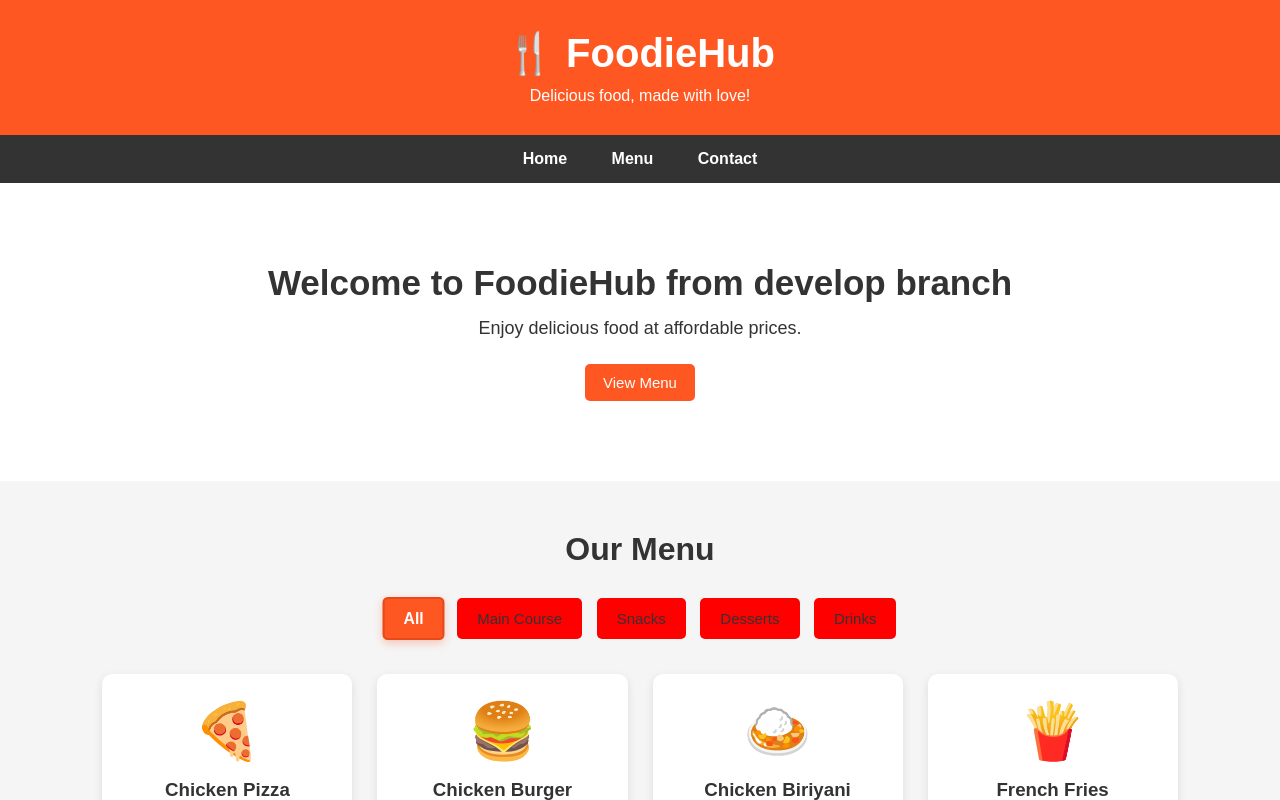
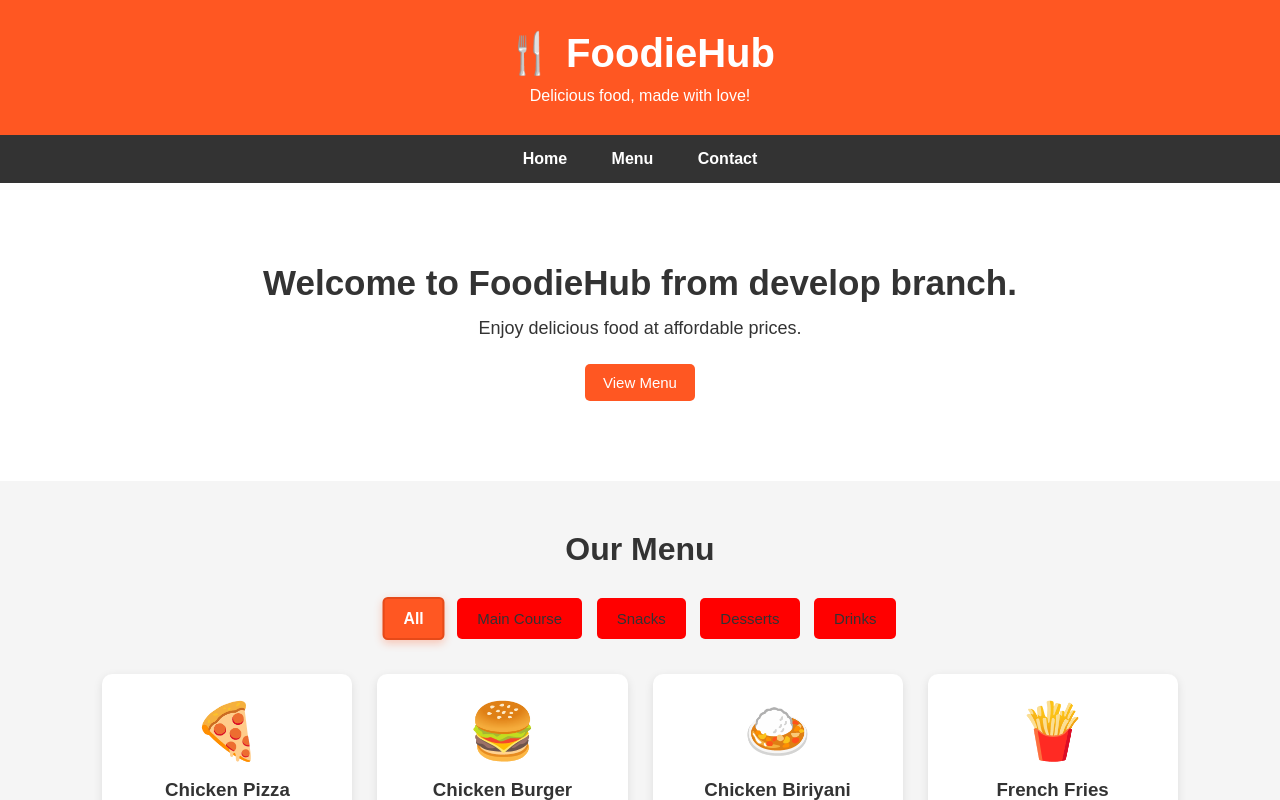
Before and after one commit to Sandeep-Jagan/Sandeep-CICD-Project, a plain HTML site: page src/index.html in a window 1280 px wide. Shown: the top 800 px of the page. Drawn offline with Linux system fonts and the light colour scheme.

Commit message:
updated index

```diff
--- a/src/index.html
+++ b/src/index.html
@@ -24,7 +24,7 @@
 
     <!-- Home -->
     <section id="home" class="hero">
-        <h2>Welcome to FoodieHub from develop branch</h2>
+        <h2>Welcome to FoodieHub from develop branch.</h2>
         <p>Enjoy delicious food at affordable prices.</p>
         <button onclick="showMenu()">View Menu</button>
     </section>
```
